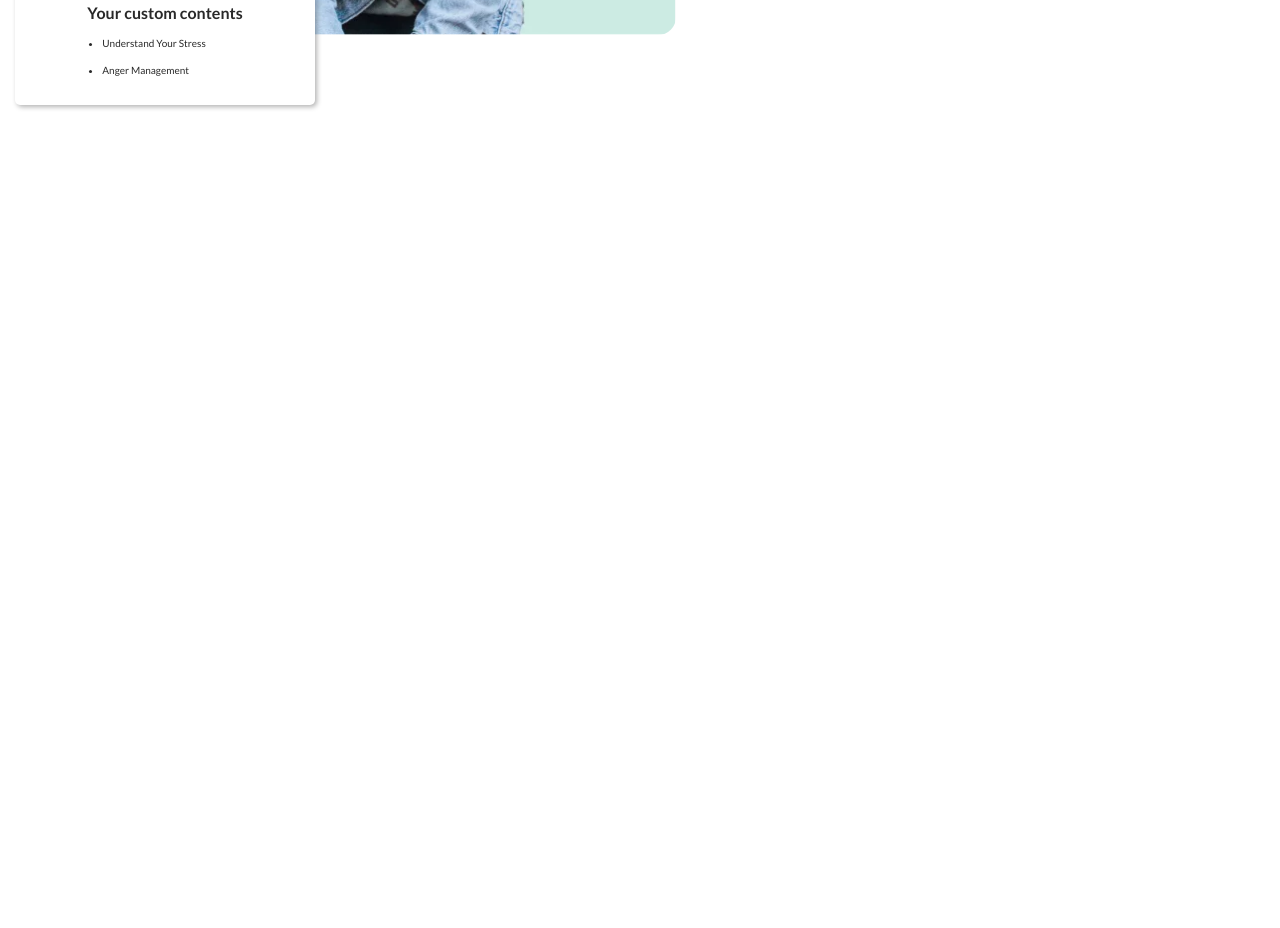
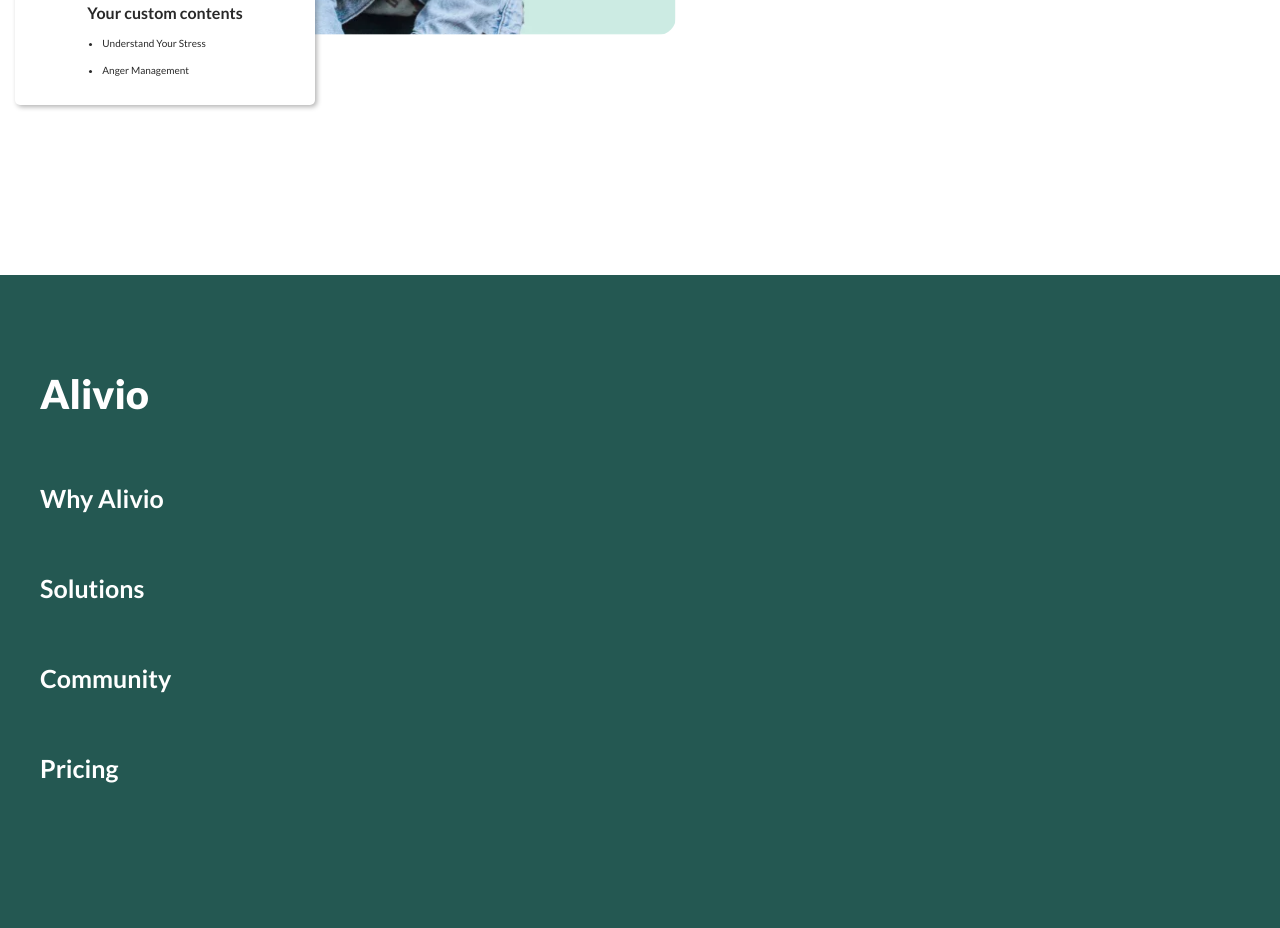
Before and after one commit to Pavel-dro1d/alivio_page, a plain HTML site: page index.html in a window 1280 px wide. Shown: the part 4615-5543 px from the top of the page. Before the commit the page ends 4890 px from the top, so only its background shows below. Drawn offline with Linux system fonts and the light colour scheme.

Commit message:
pricing section

```diff
--- a/index.css
+++ b/index.css
@@ -7,3 +7,4 @@
 @import url('styles/succes.css');
 @import url('styles/product.css');
 @import url('styles/person-card.css');
+@import url('styles/pricing.css');
--- a/index.html
+++ b/index.html
@@ -24,16 +24,16 @@
           <nav class="header__nav" aria-label="navigation">
             <ul class="header__nav-list" aria-label="navigation list">
               <li class="header__nav-item">
-                <a href="#" class="header__nav-link">Why Alivio</a>
+                <a href="#about-id" class="header__nav-link">Why Alivio</a>
               </li>
               <li class="header__nav-item">
-                <a href="#" class="header__nav-link">Solutions</a>
+                <a href="#success-id" class="header__nav-link">Solutions</a>
               </li>
               <li class="header__nav-item">
-                <a href="#" class="header__nav-link">Community</a>
+                <a href="#product-id" class="header__nav-link">Community</a>
               </li>
               <li class="header__nav-item">
-                <a href="#" class="header__nav-link">Pricing</a>
+                <a href="#pricing-id" class="header__nav-link">Pricing</a>
               </li>
             </ul>
           </nav>
@@ -46,7 +46,7 @@
     </header>
 
     <main>
-      <section class="hero" aria-label="hero section">
+      <section class="hero" aria-label="hero section" id="hero-id">
         <div class="container">
           <div class="hero__content">
             <h1 class="hero__tittle">Be aware, Manage well.</h1>
@@ -60,7 +60,7 @@
         </div>
       </section>
 
-      <section class="about" aria-label="about section">
+      <section class="about" aria-label="about section" id="about-id">
         <div class="container">
           <div class="about__content">
             <h2 class="about__title">
@@ -119,7 +119,7 @@
         </div>
       </section>
 
-      <section class="success" aria-label="success section">
+      <section class="success" aria-label="success section" id="success-id">
         <div class="container">
           <div class="success__wrapper">
             <div class="success__content">
@@ -147,7 +147,7 @@
         </div>
       </section>
 
-      <section class="product" aria-label="product section">
+      <section class="product" aria-label="product section" id="product-id">
         <div class="container">
           <div class="product__wrapper">
             <div class="product__preview">
@@ -193,5 +193,31 @@
         </div>
       </section>
     </main>
+
+    <footer class="pricing" aria-label="pricing section" id="pricing-id">
+      <div class="container">
+        <div class="pricing__content">
+          <h2 class="pricing__title">Alivio</h2>
+
+          <nav class="pricing__nav" aria-label="navigation">
+            <ul class="pricing__nav-list" aria-label="navigation list">
+              <li class="pricing__nav-item">
+                <a href="#about-id" class="pricing__nav-link">Why Alivio</a>
+              </li>
+              <li class="pricing__nav-item">
+                <a href="#success-id" class="pricing__nav-link">Solutions</a>
+              </li>
+              <li class="pricing__nav-item">
+                <a href="#product-id" class="pricing__nav-link">Community</a>
+              </li>
+              <li class="pricing__nav-item">
+                <a href="#pricing-id" class="pricing__nav-link">Pricing</a>
+              </li>
+            </ul>
+          </nav>
+
+        </div>
+      </div>
+    </footer>
   </body>
 </html>
--- /dev/null
+++ b/styles/pricing.css
@@ -0,0 +1,34 @@
+.pricing {
+    padding: 95px 0 145px 0;
+    background-color: var(--co-dark-green);
+}
+
+.pricing__content {
+    color: var(--co-white);
+    padding: 0 0 0 30px;
+}
+
+.pricing__title {
+    font-size: 40px;
+    font-weight: 900;
+}
+
+.pricing__nav {
+    margin: 65px 0 0 0;
+}
+
+.pricing__nav-list {
+    display: flex;
+    flex-direction: column;
+    justify-content: start;
+    align-items: start;
+    row-gap: 60px;
+}
+
+.pricing__nav-item {
+}
+
+.pricing__nav-link {
+    font-size: 25px;
+    font-weight: 600;
+}
```
